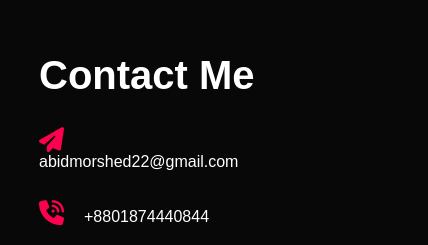
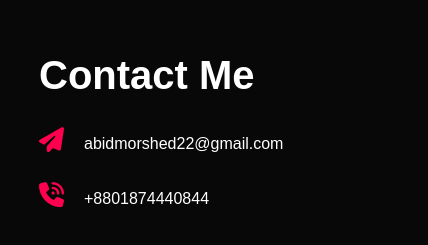
Before and after one commit to abid-al-morshed/abid-al-morshed.github.io, a plain HTML site: page index.html in a window 390 px wide. Shown: the part 3580-3825 px from the top of the page, 428 px wide, since content can reach past the window. Drawn offline with Linux system fonts and the light colour scheme.

Commit message:
Update style.css

```diff
--- a/style.css
+++ b/style.css
@@ -513,8 +513,8 @@ nav .fa-sharp{
      .logo{
         width: 120px;
      }
-     .telephone, .gmail{
-        margin-right: 190px;
+     .telephone{
+        margin-right: 10px;
      }
      .contact-right{
         margin-top: 150px;
```
